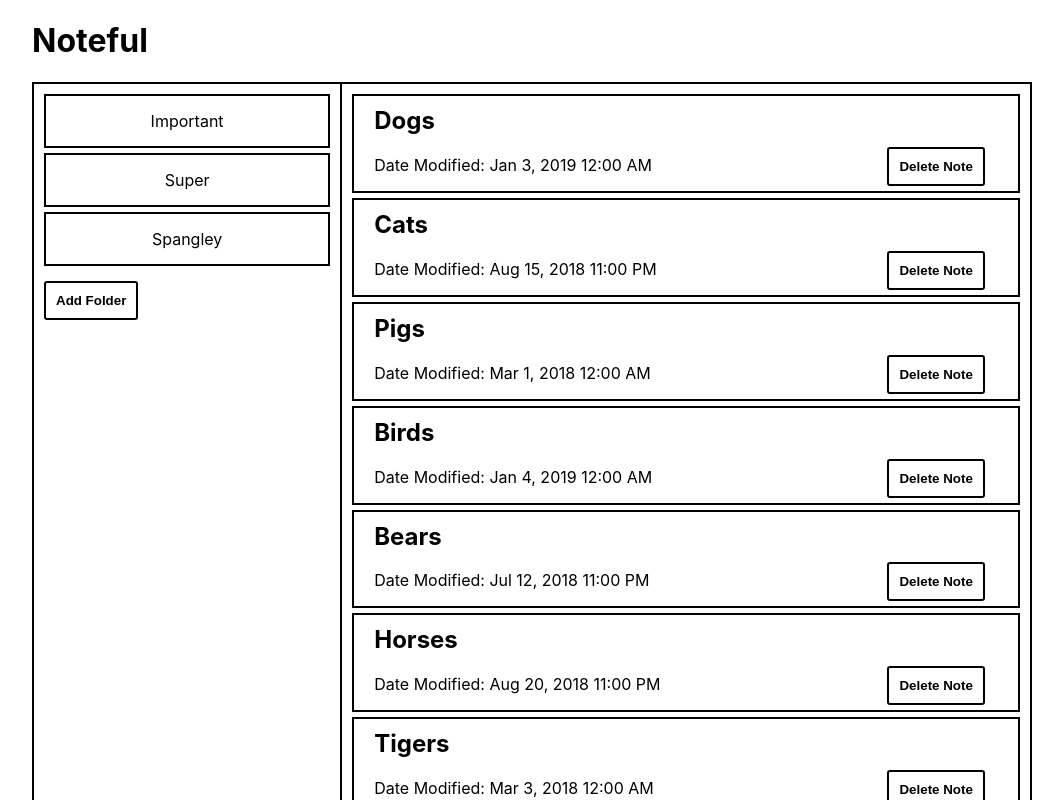
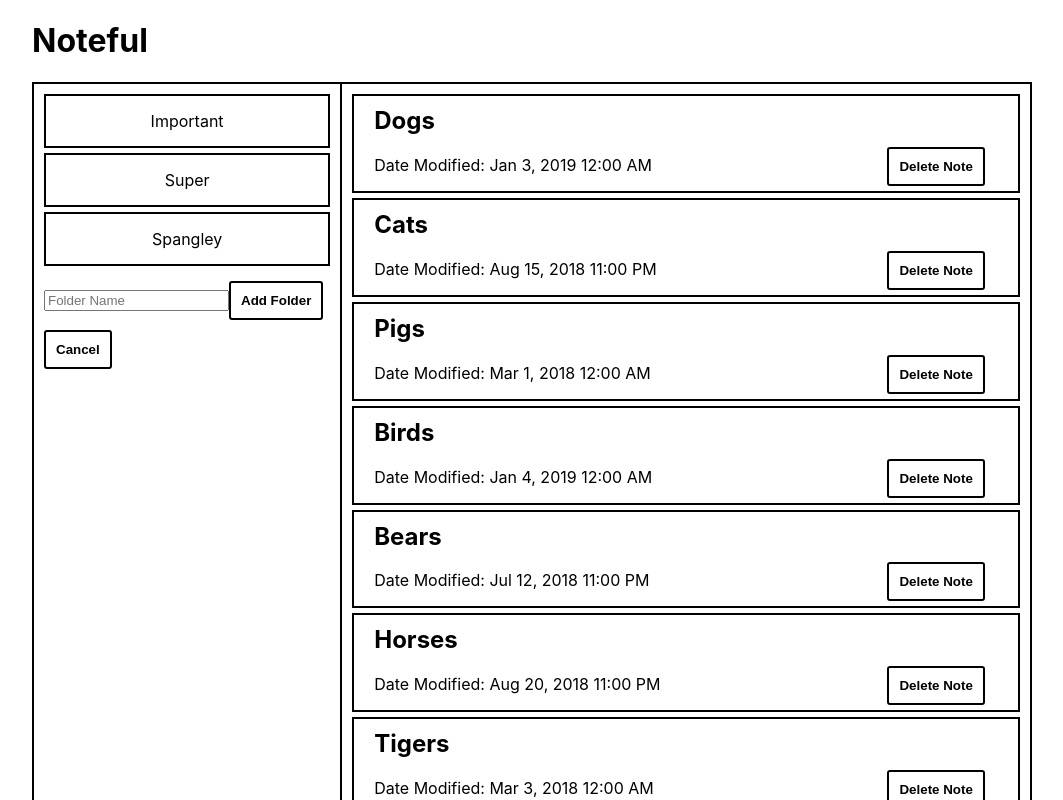
Before and after one commit to phillpeters/noteful, a React (Create React App) app: page / in a window 1280 px wide. Both pictures are taken after a click on the button "Add Folder". Shown: the top 800 px of the page, without its empty margins (108-1171 px from the left). Built offline with nearby package versions, Linux system fonts and the light colour scheme; no server answers.

Commit message:
14.17 troubleshoot conditional rendering

```diff
--- /dev/null
+++ b/src/AddFolder/AddFolder.js
@@ -0,0 +1,15 @@
+import React from 'react';
+
+class AddFolder extends React.Component {
+  render() {
+    return (
+      <form className='add-folder'>
+        <input type='text' placeholder='Folder Name' />
+        <button type='submit' className='btn btn-add-folder'>Add Folder</button>
+        <button onClick={this.props.cancelAddFolder} className='btn btn-cancel'>Cancel</button>
+      </form>
+    );
+  }
+}
+
+export default AddFolder;
--- a/src/App.js
+++ b/src/App.js
@@ -22,7 +22,6 @@ class App extends React.Component {
     this.setState({
       notes: newNotes
     });
-
   }
 
   componentDidMount() {
--- a/src/MainSidebar/MainSidebar.js
+++ b/src/MainSidebar/MainSidebar.js
@@ -2,9 +2,27 @@ import React from 'react';
 import NotesContext from '../NotesContext';
 
 import Folder from '../Folder/Folder';
+import AddFolder from '../AddFolder/AddFolder';
 
 class MainSidebar extends React.Component {
   static contextType = NotesContext;
+
+  state = {
+    addFolder: false
+  };
+
+  showAddFolderForm() {
+    this.setState({
+      addFolder: true
+    });
+  }
+
+  cancelAddFolder() {
+    // this.setState({
+    //   addFolder: false
+    // });
+    console.log('setting addFolder to false');
+  }
 
   render() {
     const folderList = this.context.folders.map(folder => (
@@ -18,7 +36,9 @@ class MainSidebar extends React.Component {
     return (
       <>
         {folderList}
-        <button className='btn btn-add-folder'>Add Folder</button>
+        {(!this.state.addFolder)
+          ? <button onClick={() => this.showAddFolderForm()} className='btn btn-add-folder'>Add Folder</button>
+          : <AddFolder cancelAddFolder={this.cancelAddFolder} />}
       </>
     );
   }
```
